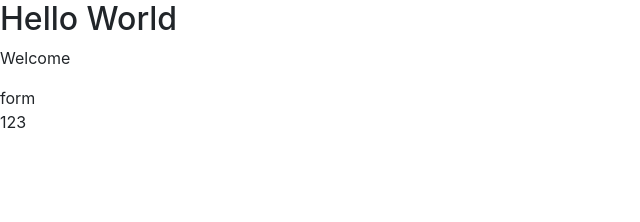
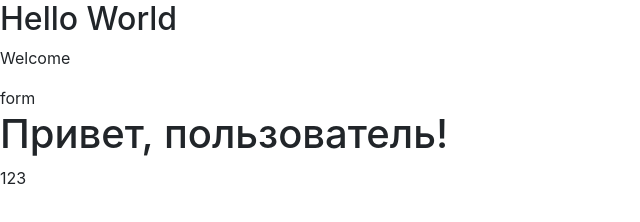
Before and after one commit to Alekseev1/supreme-eureka, a plain HTML site: page index.html in a window 1280 px wide. Shown: the whole page, without its empty margins (0-640 px from the left). Drawn offline with nearby package versions, Linux system fonts and the light colour scheme.

Commit message:
3 commit

```diff
--- a/index.html
+++ b/index.html
@@ -3,6 +3,7 @@
 <section>form</section>
 <!doctype html>
 <html lang="en">
+
 <head>
 	<title>Title</title>
 	<!-- Required meta tags -->
@@ -10,14 +11,27 @@
 	<meta name="viewport" content="width=device-width, initial-scale=1, shrink-to-fit=no">
 
 	<!-- Bootstrap CSS -->
-    <link rel="stylesheet" href="https://stackpath.bootstrapcdn.com/bootstrap/4.3.1/css/bootstrap.min.css" integrity="sha384-ggOyR0iXCbMQv3Xipma34MD+dH/1fQ784/j6cY/iJTQUOhcWr7x9JvoRxT2MZw1T" crossorigin="anonymous">
+	<link rel="stylesheet" href="https://stackpath.bootstrapcdn.com/bootstrap/4.3.1/css/bootstrap.min.css"
+		integrity="sha384-ggOyR0iXCbMQv3Xipma34MD+dH/1fQ784/j6cY/iJTQUOhcWr7x9JvoRxT2MZw1T" crossorigin="anonymous">
 </head>
+
 <body>
+
+	<h1>Привет, пользователь!</h1>
+
+
 	<section>123</section>
 	<!-- Optional JavaScript -->
 	<!-- jQuery first, then Popper.js, then Bootstrap JS -->
-    <script src="https://code.jquery.com/jquery-3.3.1.slim.min.js" integrity="sha384-q8i/X+965DzO0rT7abK41JStQIAqVgRVzpbzo5smXKp4YfRvH+8abtTE1Pi6jizo" crossorigin="anonymous"></script>
-    <script src="https://cdnjs.cloudflare.com/ajax/libs/popper.js/1.14.7/umd/popper.min.js" integrity="sha384-UO2eT0CpHqdSJQ6hJty5KVphtPhzWj9WO1clHTMGa3JDZwrnQq4sF86dIHNDz0W1" crossorigin="anonymous"></script>
-    <script src="https://stackpath.bootstrapcdn.com/bootstrap/4.3.1/js/bootstrap.min.js" integrity="sha384-JjSmVgyd0p3pXB1rRibZUAYoIIy6OrQ6VrjIEaFf/nJGzIxFDsf4x0xIM+B07jRM" crossorigin="anonymous"></script>
+	<script src="https://code.jquery.com/jquery-3.3.1.slim.min.js"
+		integrity="sha384-q8i/X+965DzO0rT7abK41JStQIAqVgRVzpbzo5smXKp4YfRvH+8abtTE1Pi6jizo"
+		crossorigin="anonymous"></script>
+	<script src="https://cdnjs.cloudflare.com/ajax/libs/popper.js/1.14.7/umd/popper.min.js"
+		integrity="sha384-UO2eT0CpHqdSJQ6hJty5KVphtPhzWj9WO1clHTMGa3JDZwrnQq4sF86dIHNDz0W1"
+		crossorigin="anonymous"></script>
+	<script src="https://stackpath.bootstrapcdn.com/bootstrap/4.3.1/js/bootstrap.min.js"
+		integrity="sha384-JjSmVgyd0p3pXB1rRibZUAYoIIy6OrQ6VrjIEaFf/nJGzIxFDsf4x0xIM+B07jRM"
+		crossorigin="anonymous"></script>
 </body>
+
 </html>
```
Lines whose indentation alone changed are shown as unchanged.
